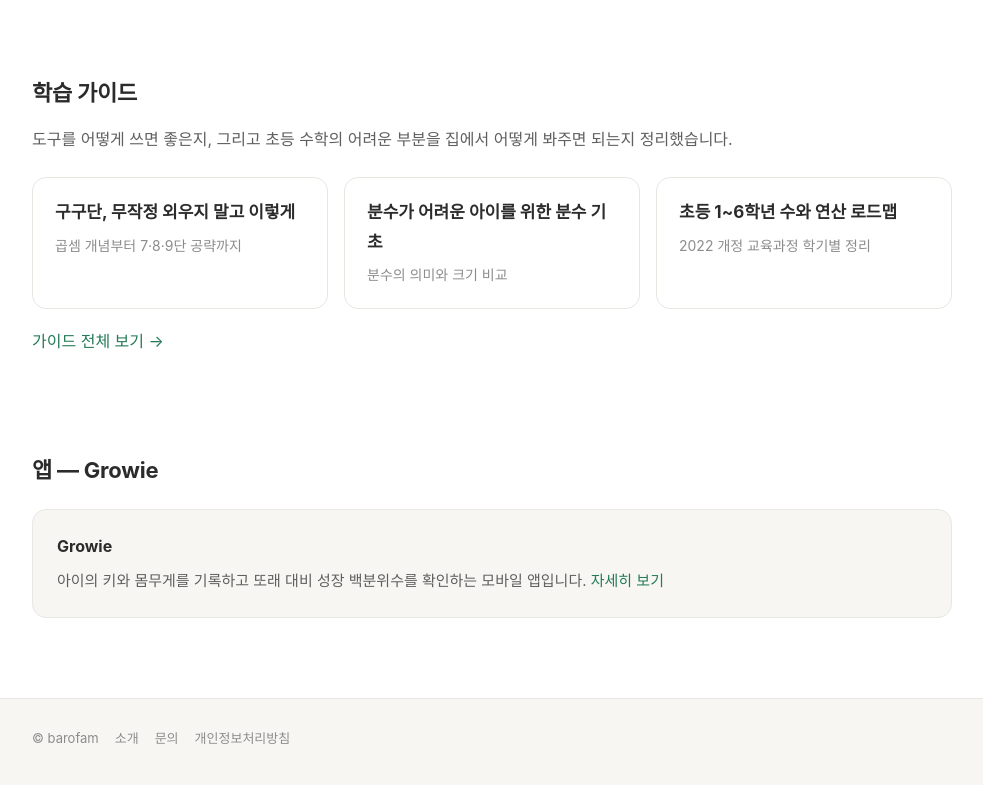
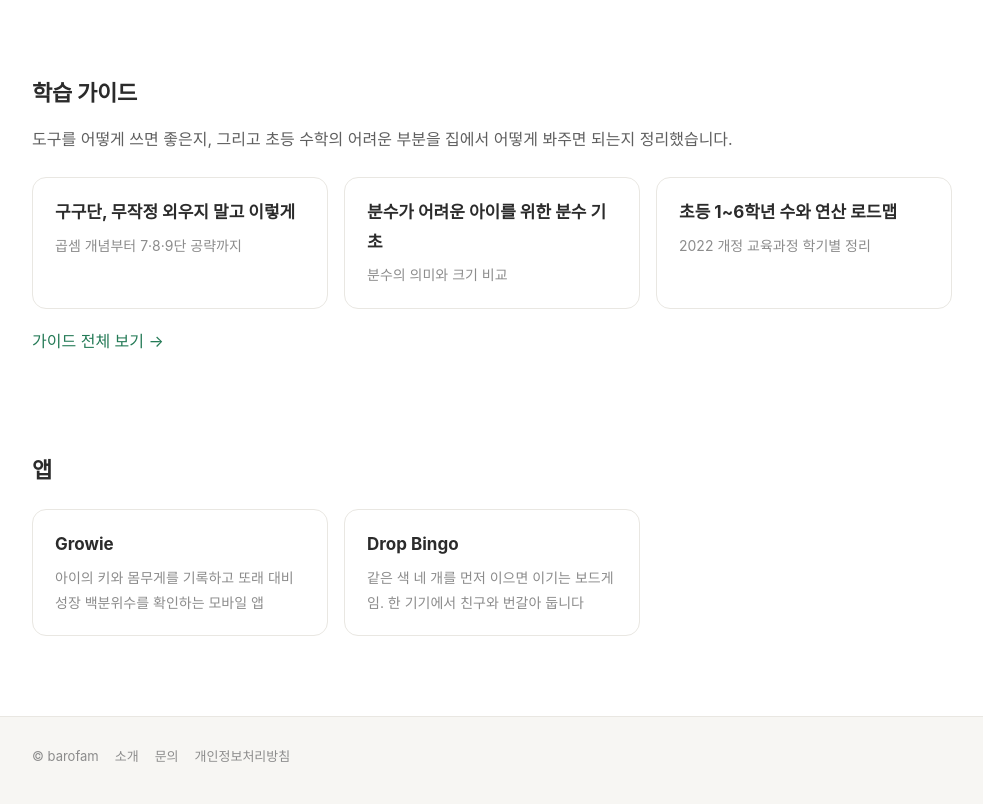
Before and after one commit to barofamac-jpg/barofam, a plain HTML site: page index.html in a window 1280 px wide. Shown: the part 851-1655 px from the top of the page, without its empty margins (148-1131 px from the left). Drawn offline with Linux system fonts and the light colour scheme.

Commit message:
Add Drop Bingo to the barofam.com home and sitemap
Links the Drop Bingo app (added separately) alongside Growie in the apps
section, and adds its URL to the sitemap.

Co-Authored-By: Claude Sonnet 5 <noreply@anthropic.com>
Claude-Session: https://claude.ai/code/session_01RByshLFQsmBbnzXtMZM8PF

```diff
--- a/index.html
+++ b/index.html
@@ -97,10 +97,16 @@
 
     <section class="section">
       <div class="wrap">
-        <h2>앱 — Growie</h2>
-        <div class="callout">
-          <h3>Growie</h3>
-          <p>아이의 키와 몸무게를 기록하고 또래 대비 성장 백분위수를 확인하는 모바일 앱입니다. <a href="/growie/">자세히 보기</a></p>
+        <h2>앱</h2>
+        <div class="card-grid">
+          <a class="card" href="/growie/">
+            <h3>Growie</h3>
+            <p>아이의 키와 몸무게를 기록하고 또래 대비 성장 백분위수를 확인하는 모바일 앱</p>
+          </a>
+          <a class="card" href="/drop_bingo/">
+            <h3>Drop Bingo</h3>
+            <p>같은 색 네 개를 먼저 이으면 이기는 보드게임. 한 기기에서 친구와 번갈아 둡니다</p>
+          </a>
         </div>
       </div>
     </section>
--- a/sitemap.xml
+++ b/sitemap.xml
@@ -5,6 +5,7 @@
   <url><loc>https://barofam.com/contact/</loc><changefreq>yearly</changefreq><priority>0.5</priority></url>
   <url><loc>https://barofam.com/privacy/</loc><changefreq>yearly</changefreq><priority>0.3</priority></url>
   <url><loc>https://barofam.com/growie/</loc><changefreq>monthly</changefreq><priority>0.6</priority></url>
+  <url><loc>https://barofam.com/drop_bingo/</loc><changefreq>monthly</changefreq><priority>0.6</priority></url>
   <url><loc>https://barofam.com/guides/</loc><changefreq>monthly</changefreq><priority>0.8</priority></url>
   <url><loc>https://barofam.com/guides/gugudan/</loc><changefreq>monthly</changefreq><priority>0.7</priority></url>
   <url><loc>https://barofam.com/guides/bunsu-gicho/</loc><changefreq>monthly</changefreq><priority>0.7</priority></url>
```
